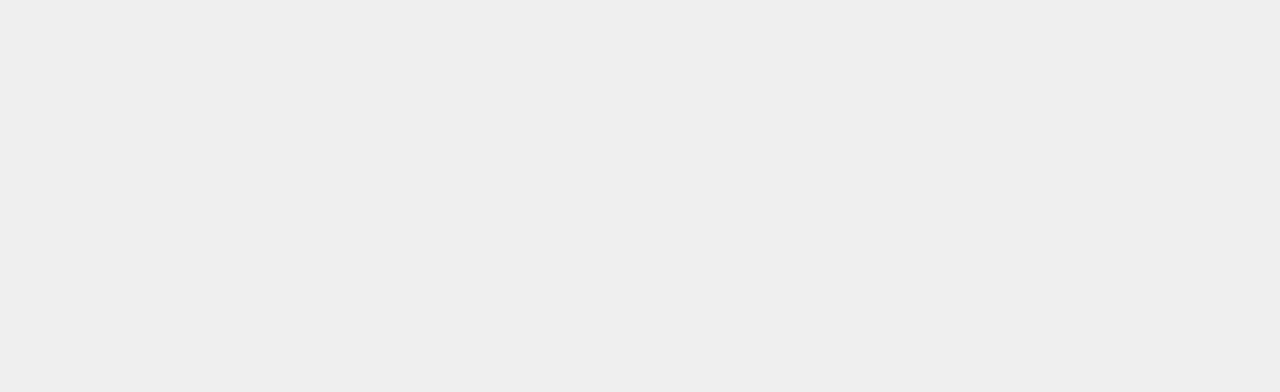
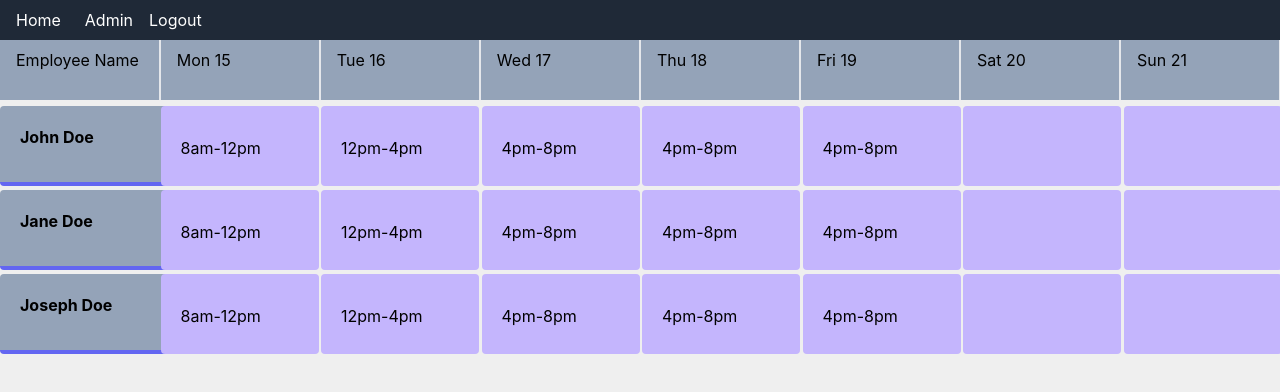
Before and after one commit to naiyoma/Shift_MGMT, a React (Create React App) app: page /admin-dashboard in a window 1280 px wide. Before the commit this address had no page. Shown: the top 392 px of the page. Built offline with nearby package versions, Linux system fonts and the light colour scheme.

Commit message:
admin dashboard

```diff
--- a/package.json
+++ b/package.json
@@ -12,12 +12,15 @@
     "@testing-library/user-event": "^13.5.0",
     "@types/react-big-calendar": "^0.38.3",
     "axios": "^1.2.2",
+    "date-fns": "^2.29.3",
     "dayjs": "^1.11.7",
+    "googleapis": "^111.0.0",
     "postcss-apply": "^0.12.0",
     "react": "^18.2.0",
     "react-big-calendar": "^1.5.2",
     "react-calendar": "^4.0.0",
     "react-dom": "^18.2.0",
+    "react-google-calendar-api": "^2.1.0",
     "react-router-dom": "^6.6.2",
     "react-scripts": "5.0.1",
     "weather-icons-react": "^1.2.0",
--- a/src/App.js
+++ b/src/App.js
@@ -3,6 +3,7 @@ import Login from "./components/Login";
 import Signup from "./components/Signup";
 import Header from "./components/Header";
 import MyCalendar from "./components/UserDashboard";
+import AdminDashboard from "./components/AdminDashboard";
 
 import './App.css';
 function App() {
@@ -13,6 +14,7 @@ function App() {
         <Route path='/signup' element={< Signup />} />
         <Route path='' element={<Header />} />
         <Route path='/user-dashboard' element={<MyCalendar />} />
+        <Route path= '/admin-dashboard' element={< AdminDashboard />} />
       </Routes>
     </BrowserRouter>
   );
--- a/src/components/AdminDashboard.js
+++ b/src/components/AdminDashboard.js
@@ -0,0 +1,138 @@
+import React, { Component } from 'react';
+import './admindashboard.css';
+class AdminDashboard extends Component {
+  state = {
+    employees: [
+      {
+        name: 'John Doe',
+        shifts: [
+          { time: '8am-12pm', date: "Mon" },
+          { time: '12pm-4pm', date: "Tue" },
+          { time: '4pm-8pm', date: "Wed" },
+          { time: '4pm-8pm', date: "Thu" },
+          { time: '4pm-8pm', date: "Fri" },
+        ],
+      },
+      {
+        name: 'Jane Doe',
+        shifts: [
+          { time: '8am-12pm', date: "Mon" },
+          { time: '12pm-4pm', date: "Tue" },
+          { time: '4pm-8pm', date: "Wed" },
+          { time: '4pm-8pm', date: "Thu" },
+          { time: '4pm-8pm', date: "Fri" },
+        ],
+      },
+      {
+        name: 'Joseph Doe',
+        shifts: [
+          { time: '8am-12pm', date: "Mon" },
+          { time: '12pm-4pm', date: "Tue" },
+          { time: '4pm-8pm', date: "Wed" },
+          { time: '4pm-8pm', date: "Thu" },
+          { time: '4pm-8pm', date: "Fri" },
+        ],
+      },
+    ],
+    days: ['Mon', 'Tue', 'Wed', 'Thu', 'Fri', 'Sat','Sun'],
+    currentDate: new Date(),
+  };
+
+  componentDidMount() {
+    this.timerID = setInterval(
+      () => this.tick(),
+      1000
+    );
+  }
+
+  componentWillUnmount() {
+    clearInterval(this.timerID);
+  }
+
+  tick() {
+    this.setState({
+      currentDate: new Date(),
+    });
+  }
+
+  render() {
+    const { days, currentDate } = this.state;
+
+    const columns = [
+      <div key="employee-name" className="border-r px-4 py-2 first-column bg-slate-400">
+        Employee Name
+      </div>,
+      ...days.map((day) => {
+        const date = new Date(
+          currentDate.getFullYear(),
+          currentDate.getMonth(),
+          currentDate.getDate() - currentDate.getDay() + days.indexOf(day)
+        );
+        return (
+          <div key={day} className="border-l border-r px-4 py-2 bg-slate-400  days-columns">
+            {day} {date.getDate()}
+          </div>
+        );
+      }),
+    ];
+
+
+
+    return (
+      <div className="container mx-auto">
+        <nav className="bg-gray-800 px-4 py-2">
+          <ul className="flex">
+            <li className="mr-6">
+              <a href="#" className="text-white hover:text-gray-300">
+                Home
+              </a>
+            </li>
+            <li>
+              <a href="#" className="text-white hover:text-gray-300">
+                Admin
+              </a>
+            </li>
+            <li>
+              <a href="#" className="text-white hover:text-gray-300 mr-4">
+
+              </a>
+            </li>
+            <li className="mr-8">
+              <a href="#" className="text-white hover:text-gray-300">
+              Logout
+              </a>
+            </li>
+          </ul>
+        </nav>
+        <div className="flex">
+          {columns}
+        </div>
+        <div class="grid grid-cols-8 gap-1 mt-1.5">
+          {this.state.employees.map((employee, index) => (
+            <React.Fragment key={index}>
+              <div className={`bg-slate-400 column-01 h-20 rounded border-b-4 border-indigo-500 stacked-fractions `}><p className='employee-name'>{employee.name}</p></div>
+              {this.state.days.map((day, index) => {
+                const shift = employee.shifts.find((s) => s.date === day);
+                return (
+                  <div
+                    key={index}
+                    className={`bg-violet-300 column-02 rounded stacked-fractions `}
+                  >
+                    <p className='shift-time'>
+                    {shift ? shift.time : ""}
+                    </p>
+
+                  </div>
+                );
+              })}
+            </React.Fragment>
+          ))}
+      </div>
+        <div>
+        </div>
+      </div>
+    );
+  }
+}
+
+export default AdminDashboard;
--- a/src/components/Header.js
+++ b/src/components/Header.js
@@ -1,5 +1,5 @@
 import React from 'react';
-import './../styles.css';
+import './homepage.css';
 function Header() {
     return(
         <h1 className="heading">Hello World</h1>
--- /dev/null
+++ b/src/components/admindashboard.css
@@ -0,0 +1,29 @@
+.days-columns{
+    height: 60px;
+    width: 200px;
+}
+
+.rows-days{
+    background-color: antiquewhite;
+}
+.column-01{
+    width: 222px;
+}
+
+.first-column{
+    width: 200px;
+}
+.column-02{
+    width:158px ;
+
+}
+.employee-name{
+    font-weight: bold;
+    margin-top: 19px;
+    margin-left: 20px;
+}
+.shift-time{
+    font-weight: 420;
+    margin-left: 20px;
+    margin-top: 30px;
+}
--- a/src/components/calendar.css
+++ b/src/components/calendar.css
@@ -36,7 +36,7 @@ body {
      -moz-user-select: none;
       -ms-user-select: none;
           user-select: none;
-  color: 	#8B008B;
+  color: 	#4C0099;
 }
 .calendar header .month-display {
   align-items: center;
@@ -62,7 +62,7 @@ body {
   border-top: none;
 }
 .calendar .day-names {
-  color: 	#8B008B;
+  color: 	#4C0099;
   font-weight: bold;
   cursor: default;
   font-size: 16px;
@@ -100,7 +100,7 @@ body {
   color: #c0c0c0;
 }
 .calendar .day.selected {
-  background: #8B008B;
+  background: #4C0099;
   color: #ffffff;
   border-radius: 50%;
   width: 35px;
@@ -131,10 +131,6 @@ button {
   margin: 0 15px;
 }
 
-.table-container{
-  width: 100%;
-  height: 60vh;
-}
 
 table{
   margin: 10px auto;
@@ -155,10 +151,9 @@ table{
   width: 20px;
 }
 
-.flex-col {
-  margin-left: 80px;
+.inner-container {
   margin-top: 10px;
-  margin-right: 15px
+  margin-right: 95px;
 }
 
 .details-2{
@@ -175,10 +170,6 @@ table{
   width: 121px;
 }
 
-.profile-image{
-  margin-top: 27px;
-}
-
 .user-icon{
   font-Size: 30px;
   width: 18px;
@@ -190,19 +181,22 @@ table{
   margin-right: 36px;
 
 }
-.pos-icon{
+
+.position-icon{
   font-Size: 30px;
   width: 18px;
-  margin-right: 53px;
+  margin-right: 43px;
 }
 .user-profile-details{
-  margin-top: 50px;
+  margin-top: 98px;
 }
 .button-prifile{
   margin-top: 27px;
 }
 
-.profile-image::before{
-  background-color: violet;
-  border-radius: 50% 50% 0 50%;
+.cover-image-up{
+  margin-top: -10px;
 }
+.user-image{
+  margin-top: 20px;
+}
```
Also changed, not shown: src/components/UserDashboard.js (+19 -17 lines), src/components/homepage.css (added), 1 other file (tests, documents, lock files or other folders).
